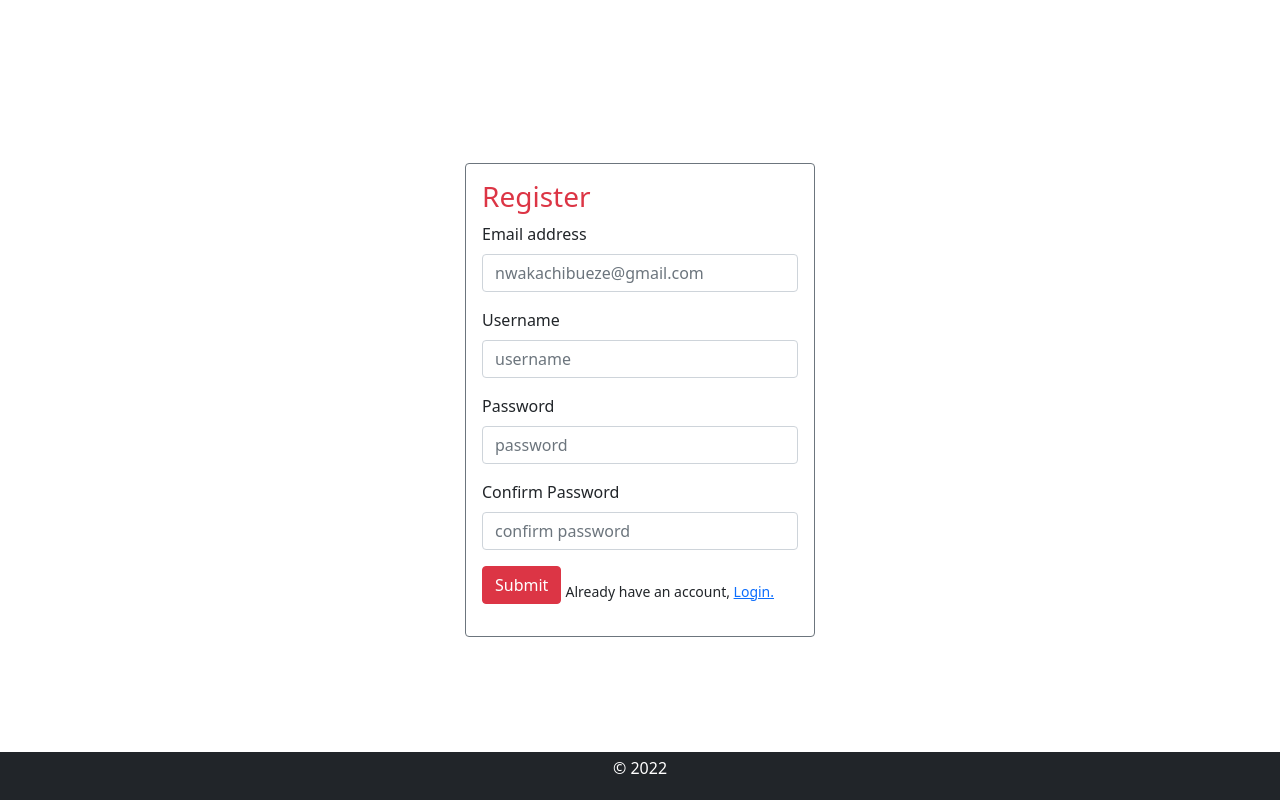
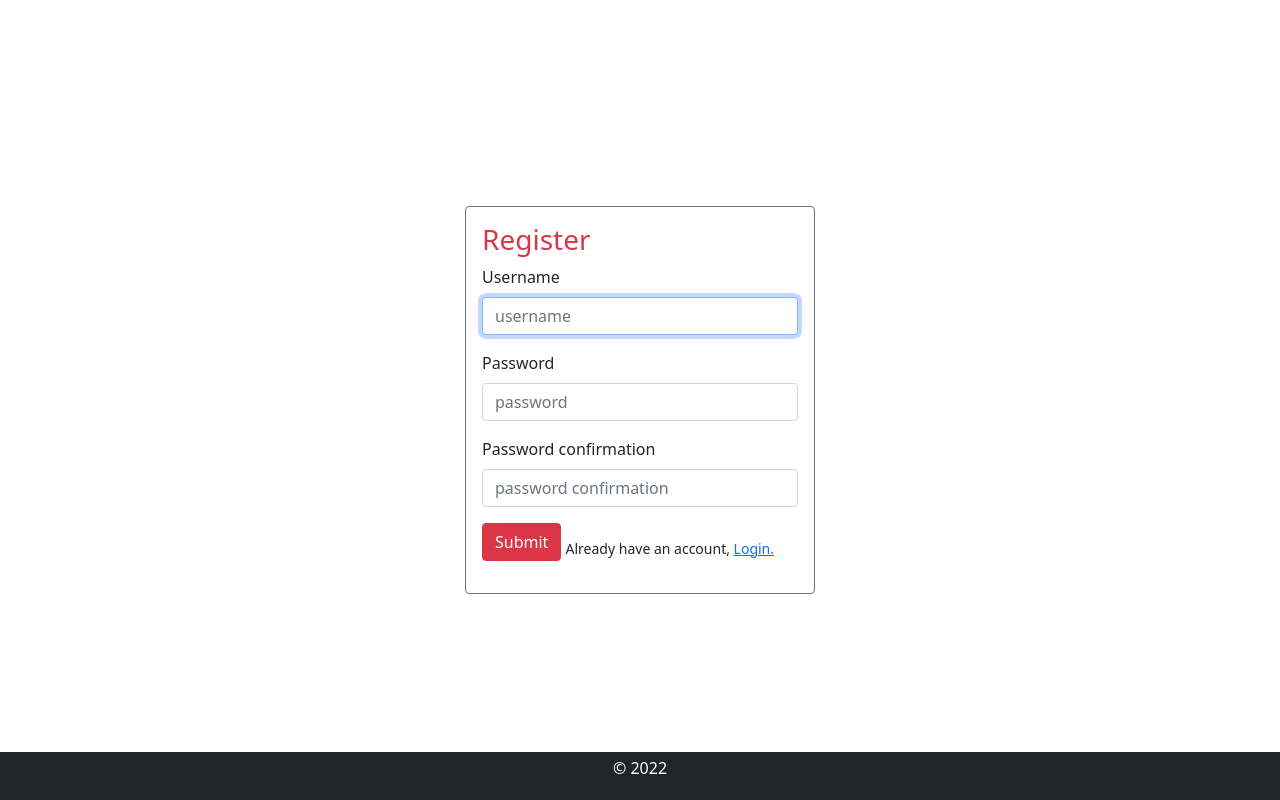
Before and after one commit to devbobnwaka/django-blog, a Django app: page /register/ in a window 1280 px wide. Run offline with Django 4.2, Linux system fonts and the light colour scheme.

Commit message:
Register new user done

```diff
--- a/accounts/templates/account-base.html
+++ b/accounts/templates/account-base.html
@@ -26,6 +26,6 @@
 
     <script src="https://cdn.jsdelivr.net/npm/@popperjs/core@2.9.2/dist/umd/popper.min.js" integrity="sha384-IQsoLXl5PILFhosVNubq5LC7Qb9DXgDA9i+tQ8Zj3iwWAwPtgFTxbJ8NT4GN1R8p" crossorigin="anonymous"></script>
     <script src="https://cdn.jsdelivr.net/npm/bootstrap@5.0.2/dist/js/bootstrap.min.js" integrity="sha384-cVKIPhGWiC2Al4u+LWgxfKTRIcfu0JTxR+EQDz/bgldoEyl4H0zUF0QKbrJ0EcQF" crossorigin="anonymous"></script>
-    <script src="{% static 'js/bootstrap.js' %}"></script>
+    {% comment %} <script src="{% static 'js/bootstrap.js' %}"></script> {% endcomment %}
 </body>
 </html>
--- a/accounts/templates/register.html
+++ b/accounts/templates/register.html
@@ -2,21 +2,19 @@
 
 {% block content %}
 
-<form action="#" method="post" class="border border-secondary rounded p-3 needs-validation" style="width: 350px;" novalidate>
+<form action="" method="post" class="border border-secondary rounded p-3 needs-validation" style="width: 350px;" novalidate>
+    {% csrf_token %}
     <h4 class="fs-3 text-danger">Register</h4>
     <div class="mb-3">
-        <label for="email" class="form-label">Email address</label>
-        <input type="email" class="form-control" id="email" placeholder="nwakachibueze@gmail.com" required>
-        <div class="valid-feedback">
-            Looks good!
-        </div>
-        <div class="invalid-feedback">
-            Please enter valid email!
-        </div>
-    </div>
-    <div class="mb-3">
-        <label for="text" class="form-label">Username</label>
-        <input type="text" class="form-control" id="text" placeholder="username" required>
+        <label for="id_username" class="form-label ">
+            {{ form.username.label }}
+            {% if form.username.errors%}
+            <span class="text-danger">- {{form.username.errors.as_text}}</span>
+            {% endif %}
+        </label>
+        {{ form.username }}
+        {% comment %} <label for="text" class="form-label">Username</label> {% endcomment %}
+        {% comment %} <input type="text" class="form-control" id="text" placeholder="username" required> {% endcomment %}
         <div class="valid-feedback">
             Looks good!
         </div>
@@ -25,8 +23,13 @@
         </div>
     </div>
     <div class="mb-3">
-        <label for="password" class="form-label">Password</label>
-        <input type="password" class="form-control" id="password" placeholder="password" required>
+        <label for="password1" class="form-label ">
+            {{ form.password1.label }}
+            {% if form.password1.errors%}
+            <span class="text-danger"> {{form.password1.errors.as_text}}</span>
+            {% endif %}
+        </label>
+        {{ form.password1 }}
         <div class="valid-feedback">
             Looks good!
         </div>
@@ -35,8 +38,13 @@
         </div>
     </div>
     <div class="mb-3">
-        <label for="c_password" class="form-label">Confirm Password</label>
-        <input type="password" class="form-control" id="c_password" placeholder="confirm password" required>
+        <label for="password2" class="form-label ">
+            {{ form.password2.label }}
+            {% if form.password2.errors%}
+            <span class="text-danger">- {{form.password2.errors.as_text}}</span>
+            {% endif %}
+        </label>
+        {{ form.password2 }}
         <div class="valid-feedback">
             Looks good!
         </div>
--- a/accounts/views.py
+++ b/accounts/views.py
@@ -1,13 +1,29 @@
 from django.shortcuts import render, redirect
-from django.contrib.auth import login, logout
+from django.contrib.auth import login, logout, authenticate
 from django.contrib.auth.decorators import login_required
 from django.contrib.auth.forms import AuthenticationForm, UserCreationForm
 
 
+def form_fields(field_name, form, placeholder):
+    form.fields[field_name].widget.attrs['class'] = 'form-control'
+    form.fields[field_name].widget.attrs['placeholder'] = placeholder
+    form.fields[field_name].label_classes = ('form-control',)
+
 # Create your views here.
 def register(request):
+    form = UserCreationForm(request.POST or None)
+    if form.is_valid():
+        user = form.save()
+        login(request, user)
+        return redirect('/views/')
+    context = {
+        "form":form
+    }
 
-    return render(request, 'register.html', {})
+    form_fields('username', form, 'username')
+    form_fields('password1', form, 'password')
+    form_fields('password2', form, 'password confirmation')
+    return render(request, 'register.html', context)
 
 def login_view(request):
     if request.method == 'POST':
@@ -18,13 +34,8 @@
             return redirect('/views/')
     else:
         form = AuthenticationForm(request)
-    form.fields['username'].widget.attrs['class'] = 'form-control'
-    form.fields['username'].widget.attrs['placeholder'] = 'admin'
-    form.fields['username'].label_classes = ('form-control',)
-
-    form.fields['password'].widget.attrs['class'] = 'form-control'
-    form.fields['password'].widget.attrs['placeholder'] = 'password'
-    form.fields['password'].label_classes = 'form-control'
+    form_fields('username', form, 'username')
+    form_fields('password', form, 'password')
     context = {
         "form": form
     }
--- a/administrators/views.py
+++ b/administrators/views.py
@@ -1,7 +1,9 @@
 from django.shortcuts import render
+from django.contrib.auth.decorators import login_required
+
 
 # Create your views here.
-
+@login_required
 def views(request):
 
     return render(request, 'views.html', {})
--- a/blog/settings.py
+++ b/blog/settings.py
@@ -53,6 +53,7 @@
 ]
 
 ROOT_URLCONF = 'blog.urls'
+LOGIN_URL = '/login/'
 
 TEMPLATES = [
     {
```
Also changed, not shown: db.sqlite3.
